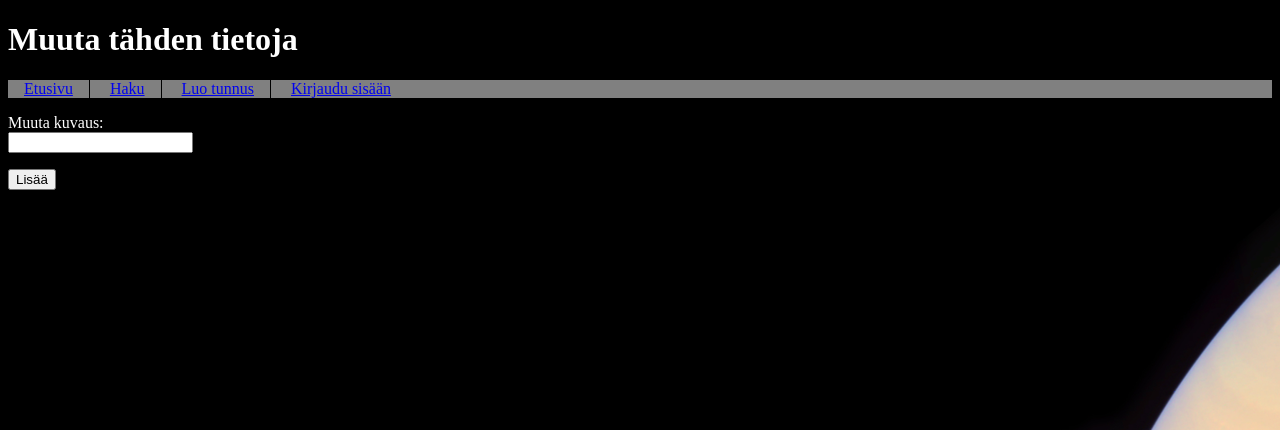
After one commit to rassegit3/tikawe, a Flask app: page /edit_star/1 in a window 1280 px wide. The commit adds this page. Shown: the top 430 px of the page. Run offline with Flask 3, Linux system fonts and the light colour scheme.

Commit message:
added templates for modifying star content

```diff
--- /dev/null
+++ b/templates/edit_star.html
@@ -0,0 +1,50 @@
+<!DOCTYPE html>
+<html>
+
+<head>
+    <link rel="stylesheet" href="/static/main.css">
+
+</head>
+
+<body>
+
+    <div class="header">
+        <h1>Muuta tähden tietoja</h1>
+    </div>
+
+    <div class="nav">
+        <nav>
+            <ul>
+                <li><a href="/">Etusivu</a></li>
+                <li><a href="/search">Haku</a></li>
+                <li><a href="/register">Luo tunnus</a></li>
+                {% if session.username %}
+                <li><a href="/modify">Muokkaa planeettoja</a></li>
+                <li><a href="/modify_star">Lisää tähtiä</a></li>
+
+
+                <li><a href="/ownpage">Omat sivut</a></li>
+                <li><a href="/planets">Kaikki kohteet</a></li>
+                <li><a href="/logout">Kirjaudu ulos</a></li>
+                {% else %}
+                <li><a href="/login">Kirjaudu sisään</a></li>
+                {% endif %}
+            </ul>
+        </nav>
+    </div>
+
+    <form action="/edit_star/{{star_id}}" method="post">
+        <p>
+
+            Muuta kuvaus:
+            <br>
+            <input type="text" name="starcontent" />
+        </p>
+
+
+
+        <input type="submit" value="Lisää" />
+    </form>
+</body>
+
+</html>
--- a/templates/ownpage.html
+++ b/templates/ownpage.html
@@ -71,7 +71,7 @@
 
     <li><a href="/star/{{ item.id }}">{{item.name}}</a></li>
     <p>
-      <a href="/edit/{{ item.id }}">Muokkaa</a>
+      <a href="/edit_star/{{ item.id }}">Muokkaa</a>
       <a href="/removestar/{{ item.id }}">Poista</a>
     </p>
 
```
